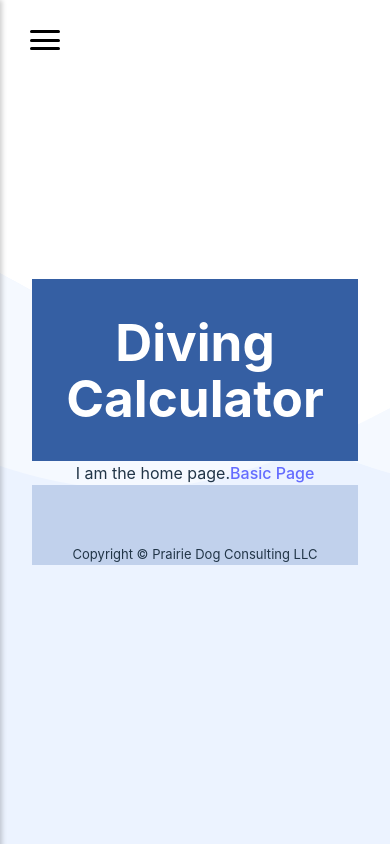
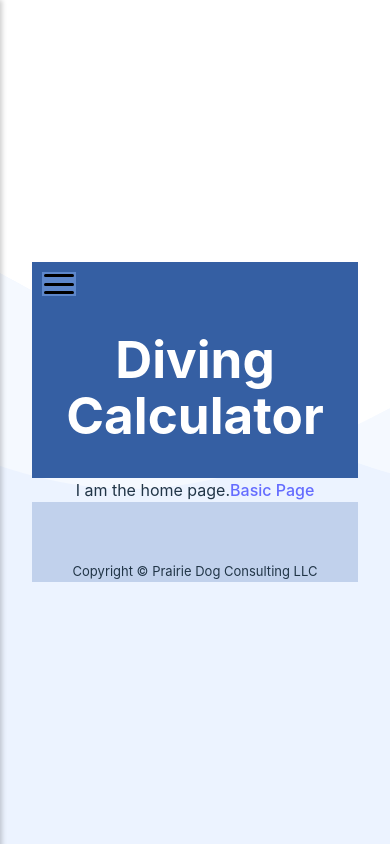
Before and after one commit to ballistic101/diving-calculator, a React (Vite) app: page / in a window 390 px wide. Built offline with nearby package versions, Linux system fonts and the light colour scheme.

Commit message:
Making the hamburger menu part of the header.
Also adding a "back arrow" to the slider tray.

```diff
--- a/src/App.tsx
+++ b/src/App.tsx
@@ -1,17 +1,22 @@
 import { Routes, Route } from 'react-router-dom';
+import React, { useState } from 'react';
 import Home from './routes/home/Home';
 import Basic from './routes/basic/Basic';
 import DiveTypes from './routes/dive-types/DiveTypes';
 import NoMatch from './routes/no-match/NoMatch';
 import Header from './components/Header';
+import HamburgerMenu from './components/HamburgerMenu';
 import Footer from './components/Footer';
 import './App.css'
 
 function App() {
 
+  const [isMenuOpen, setMenuOpen] = useState<boolean>(false);
+
   return (
     <>
-      <Header />
+      <Header onMenuClick={() => setMenuOpen(!isMenuOpen)} />
+      <HamburgerMenu isOpen={isMenuOpen} onClose={() => setMenuOpen(false)}/>
       <Routes>
         <Route path="/" element={<Home />} />
         <Route path="/basic" element={<Basic />} />
--- a/src/components/HamburgerMenu.css
+++ b/src/components/HamburgerMenu.css
@@ -3,27 +3,6 @@
 .hamburger-container {
   position: relative;
   z-index: 1000;
-}
-
-.hamburger-icon {
-  width: 30px;
-  cursor: pointer;
-  display: flex;
-  flex-direction: column;
-  justify-content: space-between;
-  height: 20px;
-  margin: 10px;
-  position: fixed;
-  top: 20px;
-  left: 20px;
-  z-index: 1100;
-}
-
-.hamburger-icon span {
-  height: 3px;
-  background: black;
-  border-radius: 2px;
-  transition: 0.3s;
 }
 
 .sidebar {
@@ -67,3 +46,22 @@
   background: rgba(0,0,0,0.4);
   z-index: 1040;
 }
+
+.close-btn {
+  position: absolute;
+  top: 1rem;
+  right: 1rem;
+  background: none;
+  border: none;
+  font-size: 1.5rem;
+  cursor: pointer;
+  z-index: 1051;
+}
+
+.close-btn:focus {
+  outline: none;
+}
+
+.close-btn:focus-visible {
+  outline: 2px solid white;
+}
--- a/src/components/HamburgerMenu.tsx
+++ b/src/components/HamburgerMenu.tsx
@@ -3,30 +3,25 @@ import React, { useState } from 'react';
 import { NavLink } from 'react-router-dom';
 import './HamburgerMenu.css';
 
-const HamburgerMenu: React.FC = () => {
-  const [isOpen, setIsOpen] = useState<boolean>(false);
+interface HamburgerMenuProps {
+  isOpen: boolean;
+  onClose: () => void;
+}
 
-  const toggleMenu = () => {
-    setIsOpen(prev => !prev);
-  };
+function HamburgerMenu({isOpen, onClose}: HamburgerMenuProps) {
 
   return (
     <div className="hamburger-container">
-      <div className="hamburger-icon" onClick={toggleMenu}>
-        <span />
-        <span />
-        <span />
-      </div>
-
       <div className={`sidebar ${isOpen ? 'open' : ''}`}>
+        <button className="close-btn" onClick={onClose}>←</button>
         <nav>
-          <NavLink to="/" onClick={toggleMenu} className={({ isActive }) => isActive ? 'active' : ''}>Home</NavLink>
-          <NavLink to="/basic" onClick={toggleMenu} className={({ isActive }) => isActive ? 'active' : ''}>Basic Calculator</NavLink>
-          <NavLink to="/dive-types" onClick={toggleMenu} className={({ isActive }) => isActive ? 'active' : ''}>Dive Difficulties</NavLink>
+          <NavLink to="/" onClick={onClose} className={({ isActive }) => isOpen ? 'active' : ''}>Home</NavLink>
+          <NavLink to="/basic" onClick={onClose} className={({ isActive }) => isOpen ? 'active' : ''}>Basic Calculator</NavLink>
+          <NavLink to="/dive-types" onClick={onClose} className={({ isActive }) => isOpen ? 'active' : ''}>Dive Difficulties</NavLink>
         </nav>
       </div>
 
-      {isOpen && <div className="backdrop" onClick={toggleMenu} />}
+      {isOpen && <div className="backdrop" onClick={onClose} />}
     </div>
   );
 };
--- a/src/components/Header.css
+++ b/src/components/Header.css
@@ -10,3 +10,24 @@
     vertical-align: middle;
     align-content: center;
 }
+
+.hamburger-icon {
+  width: 30px;
+  cursor: pointer;
+  display: flex;
+  flex-direction: column;
+  justify-content: space-between;
+  height: 20px;
+  margin: 10px;
+  top: 20px;
+  left: 20px;
+  background-color: rgb(93, 135, 203);
+  padding: 2px;
+}
+
+.hamburger-icon span {
+  height: 3px;
+  background: black;
+  border-radius: 2px;
+  transition: 0.3s;
+}
--- a/src/components/Header.tsx
+++ b/src/components/Header.tsx
@@ -1,12 +1,20 @@
 import "./Header.css";
-import HamburgerMenu from './HamburgerMenu';
 
-function Header() {
+interface HeaderProps {
+  onMenuClick: () => void;
+}
+
+function Header({onMenuClick}: HeaderProps) {
+
 
     return (
         <div>
-            <HamburgerMenu />
             <div className="header">
+                <div className="hamburger-icon" onClick={onMenuClick}>
+                    <span />
+                    <span />
+                    <span />
+                 </div>
                 <h1>Diving Calculator</h1>
             </div>
         </div>
```
